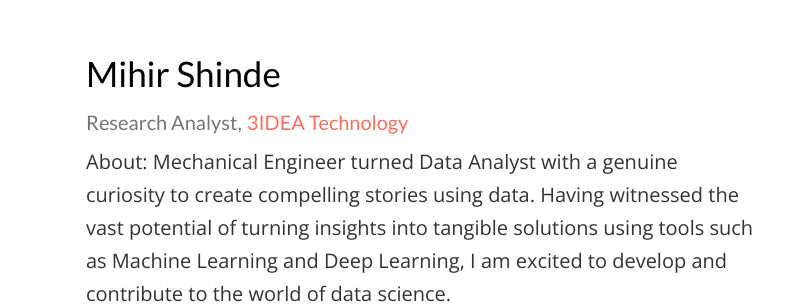
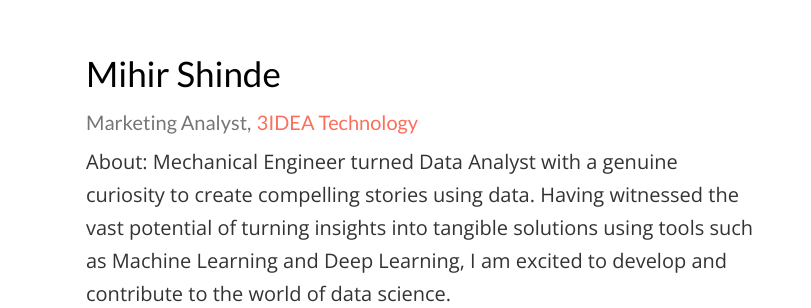
Before and after one commit to mihir1493/myportfolio, a plain HTML site: page authors/admin/index.html in a window 1280 px wide. Shown: the part 98-406 px from the top of the page, 469-1280 px from the left. Drawn offline with nearby package versions, Linux system fonts and the light colour scheme; some icons are missing.

Commit message:
Update index.html

```diff
--- a/authors/admin/index.html
+++ b/authors/admin/index.html
@@ -432,7 +432,7 @@
 
     <div class="portrait-title">
       <h2 itemprop="name">Mihir Shinde</h2>
-      <h3 class="d-inline-block" itemprop="jobTitle">Research Analyst,</h3>
+      <h3 class="d-inline-block" itemprop="jobTitle">Marketing Analyst,</h3>
 
 
       <h3 class="d-inline-block" itemprop="worksFor" itemscope itemtype="http://schema.org/Organization">
```
